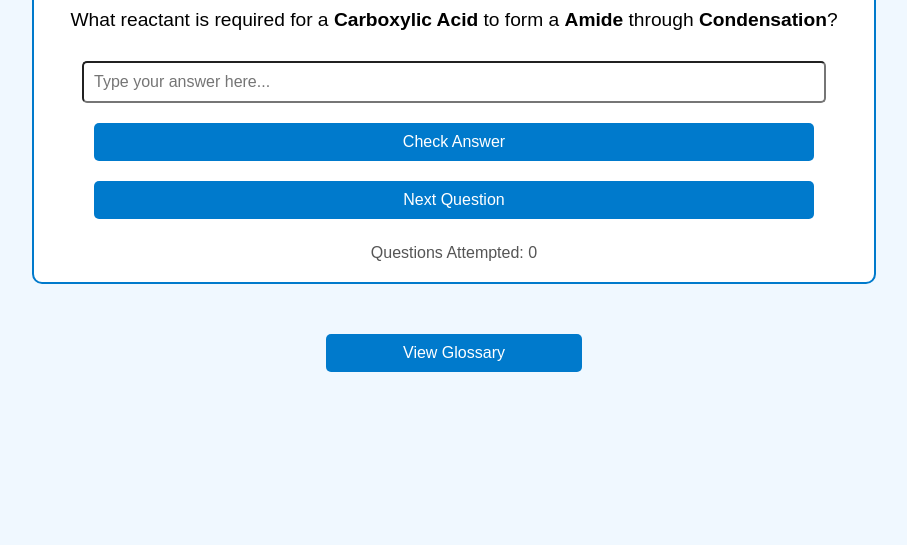
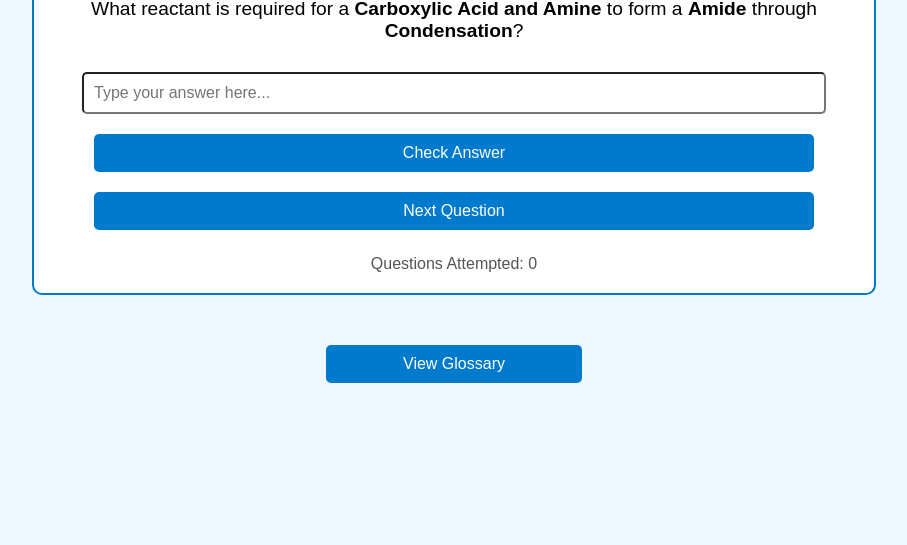
Before and after one commit to KingGoose20/Reaction-Pathway, a plain HTML site: page index.html in a window 1280 px wide. Shown: the part 255-800 px from the top of the page, without its empty margins (186-1093 px from the left). Drawn offline with Linux system fonts and the light colour scheme.

Commit message:
Update index.html

```diff
--- a/index.html
+++ b/index.html
@@ -98,23 +98,23 @@
         { "originalA": "Alcohol", "typeA": null, "originalB": "None", "typeB": null, "reactionMechanism": "Oxidation", "catalyst": "None", "catalystConditions": "Cold, Dilute, H+", "reactant": "K2Cr2O7", "product": "Aldehyde" },
         { "originalA": "Alcohol", "typeA": null, "originalB": "None", "typeB": null, "reactionMechanism": "Oxidation", "catalyst": "None", "catalystConditions": "Hot, Conc, H+", "reactant": "KMnO4, K2Cr2O7", "product": "Carboxylic Acid" },
         { "originalA": "Aldehyde", "typeA": null, "originalB": "None", "typeB": null, "reactionMechanism": "Oxidation", "catalyst": "None", "catalystConditions": "Hot, Conc, H+", "reactant": "KMnO4, K2Cr2O7", "product": "Carboxylic Acid" },
-        { "originalA": "Alcohol", "typeA": "Secondary", "originalB": "None", "typeB": null, "reactionMechanism": "Oxidation", "catalyst": "None", "catalystConditions": "Hot, Conc, H+", "reactant": "KMnO4, K2Cr2O7", "product": "Ketone" },
+        { "originalA": "Secondary Alcohol", "typeA": null, "originalB": "None", "typeB": null, "reactionMechanism": "Oxidation", "catalyst": "None", "catalystConditions": "Hot, Conc, H+", "reactant": "KMnO4, K2Cr2O7", "product": "Ketone" },
         { "originalA": "Haloalkane", "typeA": null, "originalB": "None", "typeB": null, "reactionMechanism": "Elimination", "catalyst": "None", "catalystConditions": "Alcoholic Conditions", "reactant": "NaOH", "product": "Alkene" },
         { "originalA": "Alcohol", "typeA": null, "originalB": "None", "typeB": null, "reactionMechanism": "Dehydration Elimination", "catalyst": "None", "catalystConditions": "Heat", "reactant": "Concentrated H2SO4", "product": "Alkene" },
-        { "originalA": "Carboxylic Acid", "typeA": null, "originalB": "Alcohol", "typeB": null, "reactionMechanism": "Esterfication Condensation", "catalyst": "None", "catalystConditions": "Reflux", "reactant": "Concentrated H2SO4", "product": "Ester" },
-        { "originalA": "Carboxylic Acid", "typeA": null, "originalB": "Amine", "typeB": null, "reactionMechanism": "Condensation", "catalyst": "None", "catalystConditions": "Heat", "reactant": "Concentrated H2SO4", "product": "Amide" },
+        { "originalA": "Carboxylic Acid and Alcohol", "typeA": null, "originalB": "Alcohol", "typeB": null, "reactionMechanism": "Esterfication Condensation", "catalyst": "None", "catalystConditions": "Reflux", "reactant": "Concentrated H2SO4", "product": "Ester" },
+        { "originalA": "Carboxylic Acid and Amine", "typeA": null, "originalB": "Amine", "typeB": null, "reactionMechanism": "Condensation", "catalyst": "None", "catalystConditions": "Heat", "reactant": "Concentrated H2SO4", "product": "Amide" },
         { "originalA": "Ester", "typeA": null, "originalB": "None", "typeB": null, "reactionMechanism": "Hydrolysis", "catalyst": "None", "catalystConditions": "H2O/H+", "reactant": "Dilute HCl", "product": "Carboxylic Acid, Alcohol" },
         { "originalA": "Amide", "typeA": null, "originalB": "None", "typeB": null, "reactionMechanism": "Hydrolysis", "catalyst": "None", "catalystConditions": "H2O/H+", "reactant": "Dilute HCl", "product": "Carboxylic Acid, Amine" },
         { "originalA": "Nitrile", "typeA": null, "originalB": "None", "typeB": null, "reactionMechanism": "Hydrolysis", "catalyst": "None", "catalystConditions": "H2O/H+", "reactant": "Dilute HCl", "product": "Carboxylic Acid, NH4Cl" },
         { "originalA": "Carboxylic Acid", "typeA": null, "originalB": "None", "typeB": null, "reactionMechanism": "Hydrolysis", "catalyst": "None", "catalystConditions": "Reflux (OH-/H2O)", "reactant": "NaOH", "product": "Sodium Carboxylic Acid, Alcohol" },
         { "originalA": "Amide", "typeA": null, "originalB": "None", "typeB": null, "reactionMechanism": "Hydrolysis", "catalyst": "None", "catalystConditions": "NaOH", "reactant": "OH-/H2O", "product": "Sodium Carboxylic Acid, Amine" },
         { "originalA": "Amine", "typeA": null, "originalB": "None", "typeB": null, "reactionMechanism": "Hydrolysis", "catalyst": "None", "catalystConditions": "NaOH", "reactant": "OH-/H2O", "product": "Sodium Carboxylic Acid, Ammonia" },
-        { "originalA": "Carboxylic Acid", "typeA": null, "originalB": "Amine", "typeB": null, "reactionMechanism": "Acid-Base Neutralisation", "catalyst": "None", "catalystConditions": "None", "reactant": "None", "product": "Alkylammonium Salt" },
+        { "originalA": "Carboxylic Acid and Amine", "typeA": null, "originalB": "Amine", "typeB": null, "reactionMechanism": "Acid-Base Neutralisation", "catalyst": "None", "catalystConditions": "None", "reactant": "None", "product": "Alkylammonium Salt" },
         { "originalA": "Alcohol or Alkane", "typeA": null, "originalB": "O2", "typeB": null, "reactionMechanism": "Combustion", "catalyst": "None", "catalystConditions": "None", "reactant": "Heat", "product": "CO2 Gas + H2O" },
-        { "originalA": "Carboxylic Acid", "typeA": null, "originalB": "Carbonate", "typeB": null, "reactionMechanism": "Acid-Carbonate", "catalyst": "None", "catalystConditions": "None", "reactant": "None", "product": "Salt, CO2, H2O" },
+        { "originalA": "Carboxylic Acid and Carbonate", "typeA": null, "originalB": "Carbonate", "typeB": null, "reactionMechanism": "Acid-Carbonate", "catalyst": "None", "catalystConditions": "None", "reactant": "None", "product": "Salt, CO2, H2O" },
         { "originalA": "Alkene", "typeA": null, "originalB": "None", "typeB": null, "reactionMechanism": "Oxidation", "catalyst": "None", "catalystConditions": "None", "reactant": "Strong Oxidising Agent", "product": "Ketone OR Carboxylic Acid, Nitrile" },
         { "originalA": "Alkene", "typeA": null, "originalB": "None", "typeB": null, "reactionMechanism": "Oxidation", "catalyst": "None", "catalystConditions": "None", "reactant": "Mild Oxidising Agent", "product": "Dialcohol" },
-        { "originalA": "Haloalkane", "typeA": null, "originalB": "Amine", "typeB": null, "reactionMechanism": "Substitution", "catalyst": "None", "catalystConditions": "None", "reactant": "None", "product": "Amine + HX" },
+        { "originalA": "Haloalkane and Amine", "typeA": null, "originalB": "Amine", "typeB": null, "reactionMechanism": "Substitution", "catalyst": "None", "catalystConditions": "None", "reactant": "None", "product": "Amine + HX" },
         { "originalA": "Methanol", "typeA": null, "originalB": "None", "typeB": null, "reactionMechanism": "Oxidation", "catalyst": "None", "catalystConditions": "None", "reactant": "Oxidising Agent", "product": "CO2 Gas + H2O" }
         ];
 
```
